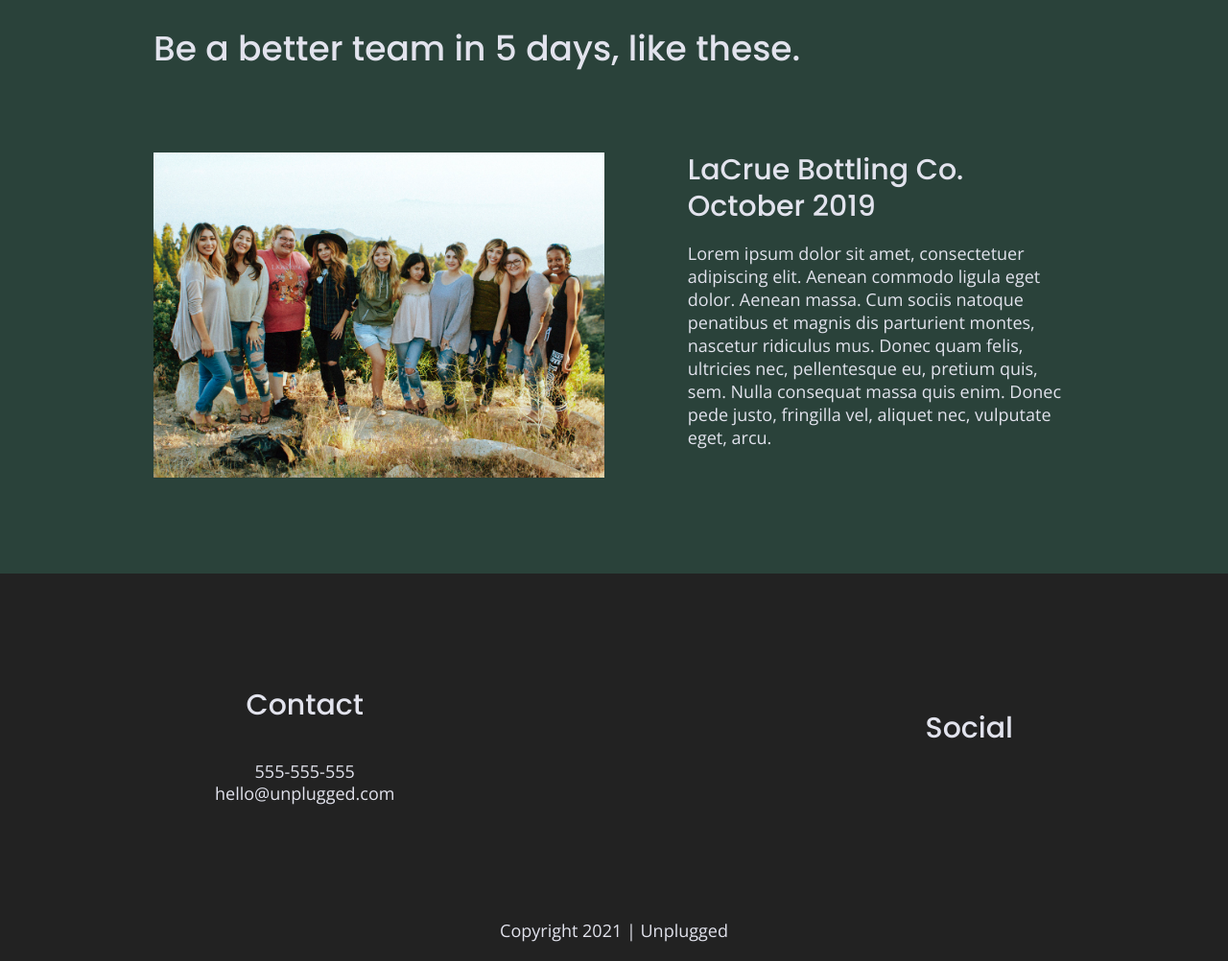
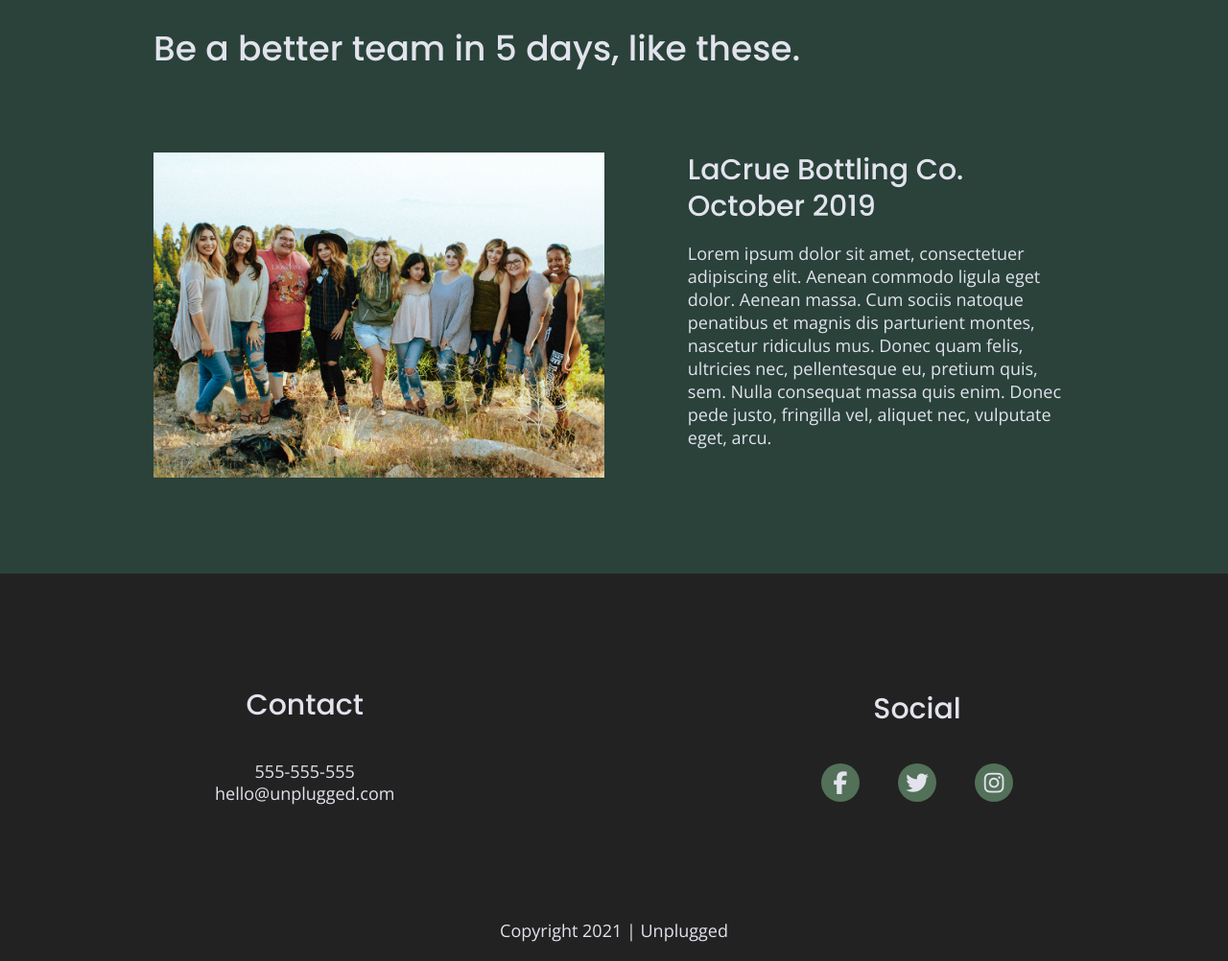
Before and after one commit to ShannanG/206-unplugged, a website built with Parcel: page index.html in a window 1280 px wide. Shown: the part 1964-2966 px from the top of the page at 96% size. Built offline with nearby package versions, Linux system fonts and the light colour scheme.

Commit message:
Added social media icons to footer in index.html, about/index.html, faq/index.html. Added styles for social media icons to css/main.css

```diff
--- a/css/main.css
+++ b/css/main.css
@@ -234,6 +234,20 @@
   display: flex;
   justify-content: center;
   align-items: center;
+  background-color: #527158;
+  width: 40px;
+  height: 40px;
+  border-radius: 50%;
+}
+
+footer .social-icons p i {
+  font-size: 1.3125em;
+}
+
+footer .fa-facebook-f,
+.fa-twitter,
+.fa-instagram {
+  line-height: inherit;
 }
 
 footer .copyright {
@@ -637,6 +651,11 @@
   flex-direction: row;
 }
 
+footer .social-icons {
+  justify-content: space-between;
+  width: 12.5em;
+}
+
 footer .contact {
   margin-bottom: 0;
 }
--- a/index.html
+++ b/index.html
@@ -151,9 +151,9 @@
           <div class="social">
             <h4>Social</h4>
             <div class="social-icons">
-              <p><a href="https://www.facebook.com" target="_blank"></a></p>
-              <p><a href="https://www.twitter.com" target="_blank"></a></p>
-              <p><a href="https://www.instagram.com" target="_blank"></a></p>
+              <p><a href="https://www.facebook.com" target="_blank"><i class="fab fa-facebook-f"></i></a></p>
+              <p><a href="https://www.twitter.com" target="_blank"><i class="fab fa-twitter"></i></a></p>
+              <p><a href="https://www.instagram.com" target="_blank"><i class="fab fa-instagram"></i></a></p>
             </div>
           </div>
         </div> <!-- footer content ends -->
```
Also changed, not shown: about/index.html (+3 -3 lines), faq/index.html (+3 -3 lines).
